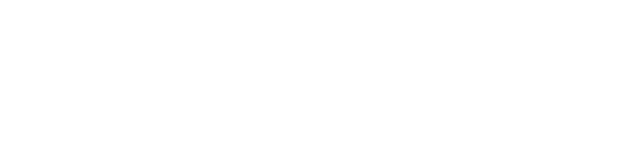
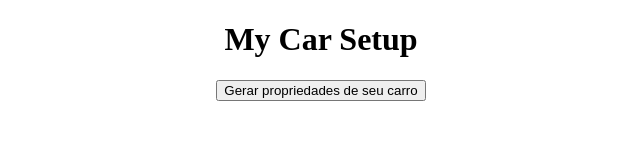
Before and after one commit to pedromellodev/curso-js-progweb, a plain HTML site: page Aula 8/index.html in a window 1280 px wide. Shown: the whole page, without its empty margins (319-959 px from the left). Drawn offline with Linux system fonts and the light colour scheme.

Commit message:
Aula 8 - Objetos

```diff
--- a/Aula 8/index.html
+++ b/Aula 8/index.html
@@ -15,6 +15,8 @@
     <script src="js/script.js"></script>
 </head>
 <body>
-
+    <h1>My Car Setup</h1>
+    <button onclick="carro.gerarDescricao()">Gerar propriedades de seu carro</button>
+    <p id="description"></p>
 </body>
 </html>
--- a/Aula 8/js/script.js
+++ b/Aula 8/js/script.js
@@ -12,10 +12,7 @@ const carro = {
     ano: 2015,
     modelo: "KA",
     placa: "ABC-1234",
-    descricao: function(){
-        console.log("Marca:" + this.marca + " Ano:" + this.ano)
+    gerarDescricao: function(){
+        document.getElementById("description").innerHTML = "Marca:" + this.marca + " Ano:" + this.ano
     }
 }
-
-console.log(carro.marca)
-console.log(carro.descricao())
```
